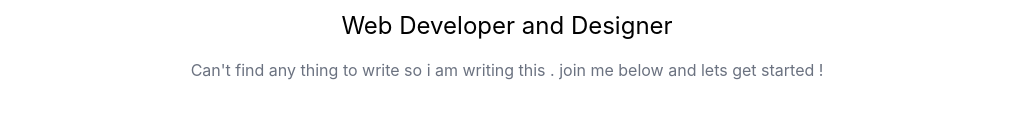
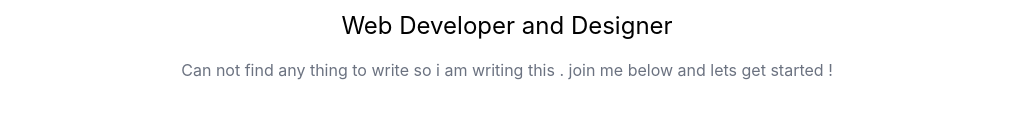
Before and after one commit to TrustAFK/Basic_portfolio, a Next.js app: page / in a window 1280 px wide. Shown: the part 270-410 px from the top of the page, without its empty margins (133-1151 px from the left). Built offline with nearby package versions, Linux system fonts and the light colour scheme.

Commit message:
frustrated

```diff
--- a/pages/index.js
+++ b/pages/index.js
@@ -56,7 +56,7 @@ export default function Home() {
             </h2>
             <h3 className="text-2xl py-2">Web Developer and Designer</h3>
             <p className="text-md text-gray-500 dark:text-gray-200 py-2">
-              Can't find any thing to write so i am writing this . join me below
+              Can not find any thing to write so i am writing this . join me below
               and lets get started !
             </p>
           </div>
```
